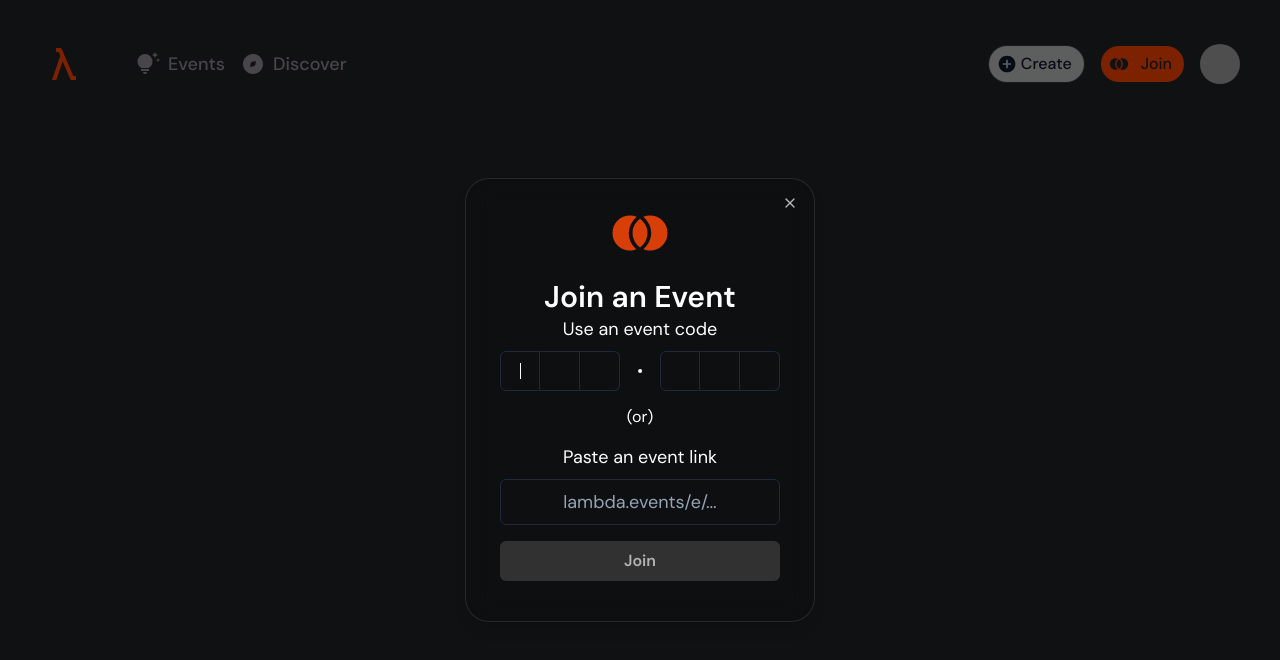
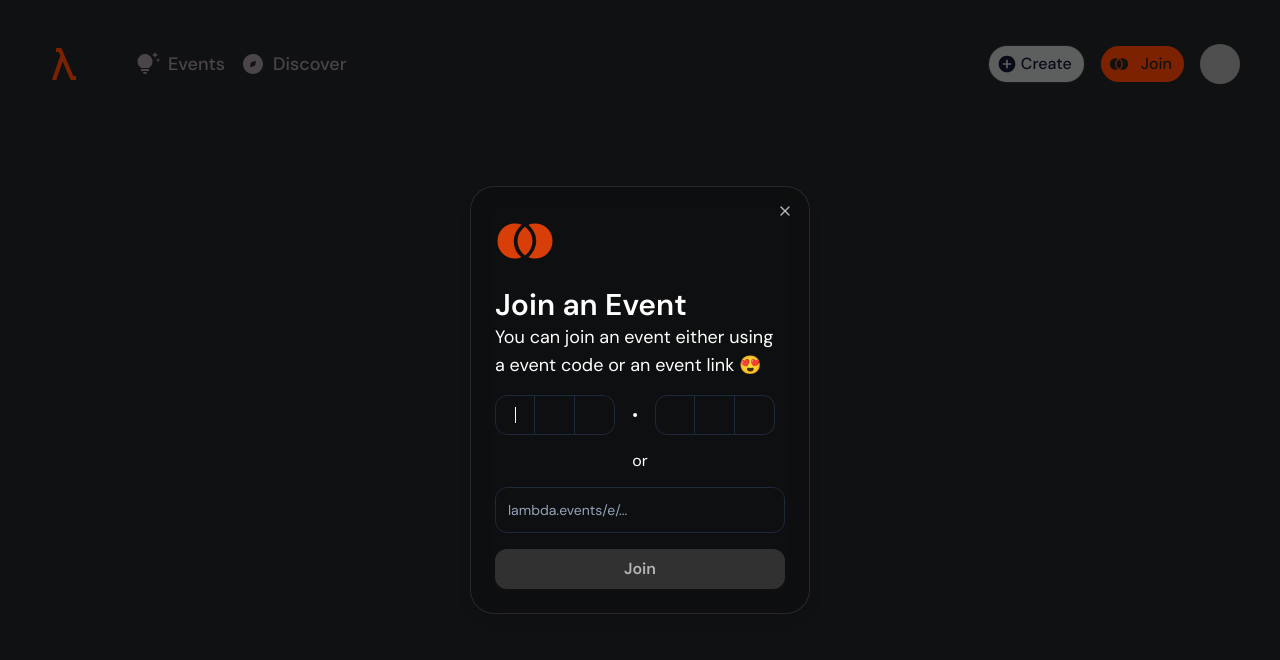
Before and after one commit to callisto-eth/Lambda-CMS, a Next.js app: page /home in a window 1280 px wide. Both pictures are taken after a click on the button "Join". Shown: the top 660 px of the page. Built offline with nearby package versions, Linux system fonts and the light colour scheme; grey boxes are pictures that could not be loaded; a web font is replaced by a local one.

Commit message:
fix: join event modal redesign

```diff
--- a/components/CalenderRange.tsx
+++ b/components/CalenderRange.tsx
@@ -44,8 +44,12 @@ export function DatePickerWithRange({
             )}
           </Button>
         </PopoverTrigger>
-        <PopoverContent className="w-auto p-0" align="start">
+        <PopoverContent
+          className="w-auto p-0 overflow-hidden rounded-2xl"
+          align="start"
+        >
           <Calendar
+            className="dark:bg-[#212325]"
             initialFocus
             mode="range"
             defaultMonth={field?.from}
--- a/components/JoinEventDialog.tsx
+++ b/components/JoinEventDialog.tsx
@@ -21,17 +21,22 @@ export default function JoinEventDialog() {
         <MaterialSymbolsJoin className="text-xl" />
         <p className="px-1">Join</p>
       </DialogTrigger>
-      <DialogContent className="p-6 w-[350px] bg-black rounded-3xl text-white font-DM-Sans bg-clip-padding backdrop-filter backdrop-blur-md bg-opacity-10 border border-white border-opacity-10 flex flex-col justify-center items-center text-center">
+      <DialogContent className="p-6 w-[340px] bg-black rounded-3xl text-white font-DM-Sans bg-clip-padding backdrop-filter backdrop-blur-md bg-opacity-10 border border-white border-opacity-10">
         <MaterialSymbolsJoin className="text-6xl text-[#d83e08]" />
-        <div className="leading-tight">
-          <p className="text-3xl font-semibold">Join an Event</p>
-          <p className="text-lg mb-2">Use an event code</p>
+        <div className="leading-tight *:font-DM-Sans space-y-4">
+          <div>
+            <p className="text-3xl font-semibold">Join an Event</p>
+            <p className="text-lg mb-2">
+              You can join an event either using a event code or an event link
+              😍
+            </p>
+          </div>
           <InputOTP
             className=""
             maxLength={6}
             pattern={REGEXP_ONLY_DIGITS_AND_CHARS}
           >
-            <InputOTPGroup>
+            <InputOTPGroup className="rounded-xl overflow-hidden">
               <InputOTPSlot index={0} />
               <InputOTPSlot index={1} />
               <InputOTPSlot index={2} />
@@ -43,14 +48,15 @@ export default function JoinEventDialog() {
               <InputOTPSlot index={5} />
             </InputOTPGroup>
           </InputOTP>
-          <p className="my-4 select-none">(or)</p>
-          <p className="text-lg mb-2">Paste an event link</p>
+          <p className="select-none text-center">or</p>
           <Input
             placeholder="lambda.events/e/..."
             type="text"
-            className="p-2 text-lg text-center"
+            className="p-3 rounded-xl"
           />
-          <Button className="font-DM-Sans p-3 rounded-md w-full bg-[#323132] text-md font-semibold text-[#b4b3b4] hover:bg-[#b4b3b4] hover:text-[#323132] my-4">Join</Button>
+          <Button className=" p-3 rounded-xl w-full bg-[#323132] text-md font-semibold text-[#b4b3b4] hover:bg-[#b4b3b4] hover:text-[#323132]">
+            Join
+          </Button>
         </div>
       </DialogContent>
     </Dialog>
--- a/components/ui/input-otp.tsx
+++ b/components/ui/input-otp.tsx
@@ -1,10 +1,10 @@
-"use client"
+'use client';
 
-import * as React from "react"
-import { OTPInput, OTPInputContext } from "input-otp"
-import { Dot } from "lucide-react"
+import * as React from 'react';
+import { OTPInput, OTPInputContext } from 'input-otp';
+import { Dot } from 'lucide-react';
 
-import { cn } from "@/lib/utils"
+import { cn } from '@/lib/utils';
 
 const InputOTP = React.forwardRef<
   React.ElementRef<typeof OTPInput>,
@@ -13,37 +13,37 @@ const InputOTP = React.forwardRef<
   <OTPInput
     ref={ref}
     containerClassName={cn(
-      "flex items-center gap-2 has-[:disabled]:opacity-50",
-      containerClassName
+      'flex items-center gap-2 has-[:disabled]:opacity-50',
+      containerClassName,
     )}
-    className={cn("disabled:cursor-not-allowed", className)}
+    className={cn('disabled:cursor-not-allowed', className)}
     {...props}
   />
-))
-InputOTP.displayName = "InputOTP"
+));
+InputOTP.displayName = 'InputOTP';
 
 const InputOTPGroup = React.forwardRef<
-  React.ElementRef<"div">,
-  React.ComponentPropsWithoutRef<"div">
+  React.ElementRef<'div'>,
+  React.ComponentPropsWithoutRef<'div'>
 >(({ className, ...props }, ref) => (
-  <div ref={ref} className={cn("flex items-center", className)} {...props} />
-))
-InputOTPGroup.displayName = "InputOTPGroup"
+  <div ref={ref} className={cn('flex items-center', className)} {...props} />
+));
+InputOTPGroup.displayName = 'InputOTPGroup';
 
 const InputOTPSlot = React.forwardRef<
-  React.ElementRef<"div">,
-  React.ComponentPropsWithoutRef<"div"> & { index: number }
+  React.ElementRef<'div'>,
+  React.ComponentPropsWithoutRef<'div'> & { index: number }
 >(({ index, className, ...props }, ref) => {
-  const inputOTPContext = React.useContext(OTPInputContext)
-  const { char, hasFakeCaret, isActive } = inputOTPContext.slots[index]
+  const inputOTPContext = React.useContext(OTPInputContext);
+  const { char, hasFakeCaret, isActive } = inputOTPContext.slots[index];
 
   return (
     <div
       ref={ref}
       className={cn(
-        "relative flex h-10 w-10 items-center justify-center border-y border-r border-input text-sm transition-all first:rounded-l-md first:border-l last:rounded-r-md",
-        isActive && "z-10 ring-2 ring-ring ring-offset-background",
-        className
+        'relative flex h-10 w-10 items-center justify-center border-y border-r border-input text-sm transition-all first:rounded-l-xl first:border-l last:rounded-r-xl',
+        isActive && 'z-10 ring-2 ring-ring ring-offset-background',
+        className,
       )}
       {...props}
     >
@@ -54,18 +54,18 @@ const InputOTPSlot = React.forwardRef<
         </div>
       )}
     </div>
-  )
-})
-InputOTPSlot.displayName = "InputOTPSlot"
+  );
+});
+InputOTPSlot.displayName = 'InputOTPSlot';
 
 const InputOTPSeparator = React.forwardRef<
-  React.ElementRef<"div">,
-  React.ComponentPropsWithoutRef<"div">
+  React.ElementRef<'div'>,
+  React.ComponentPropsWithoutRef<'div'>
 >(({ ...props }, ref) => (
   <div ref={ref} role="separator" {...props}>
     <Dot />
   </div>
-))
-InputOTPSeparator.displayName = "InputOTPSeparator"
+));
+InputOTPSeparator.displayName = 'InputOTPSeparator';
 
-export { InputOTP, InputOTPGroup, InputOTPSlot, InputOTPSeparator }
+export { InputOTP, InputOTPGroup, InputOTPSlot, InputOTPSeparator };
```
